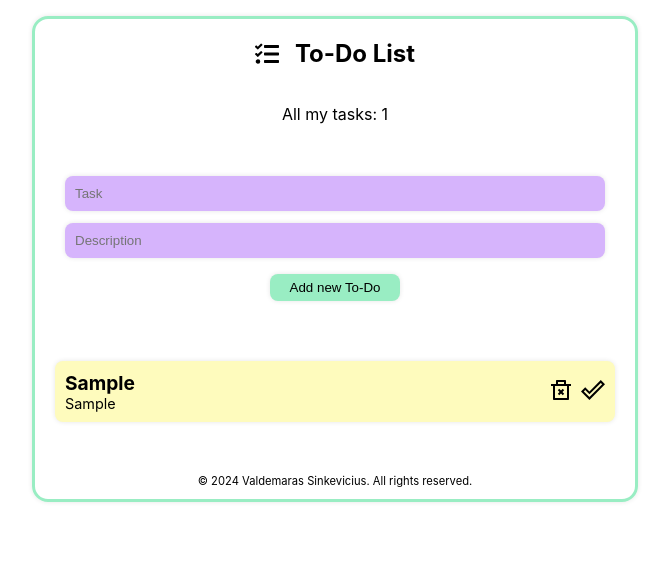
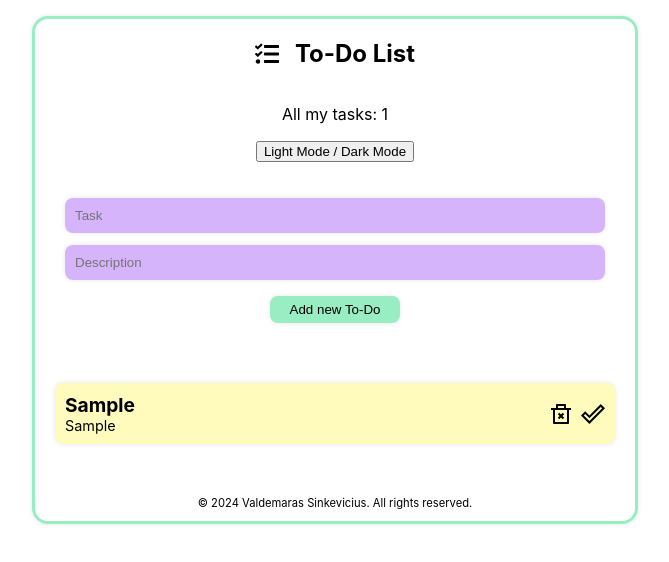
Before and after one commit to valsin132/TO-DO-APP, a React (Vite) app: page / in a window 1280 px wide. Both pictures are taken after typing "Sample", "Sample" into the empty fields and a click on the input "Add new To-Do". Shown: the top 562 px of the page, without its empty margins (305-974 px from the left). Built offline with nearby package versions, Linux system fonts and the light colour scheme.

Commit message:
added ThemeContext

```diff
--- a/src/App.jsx
+++ b/src/App.jsx
@@ -1,18 +1,33 @@
+import ThemeContextProvider, { ThemeContext } from './contexts/ThemeContext';
+import ToDoContextProvider from "./contexts/ToDoContext";
 import Navbar from "./components/Navbar";
-import ToDoContextProvider from "./contexts/ToDoContext";
 import TaskList from "./components/TaskList";
 import TaskForm from "./components/TaskForm";
 import Footer from "./components/Footer";
+import { useContext } from 'react';
 
 function App() {
   return (
-    <div className="app">
+      <ThemeContextProvider>
         <ToDoContextProvider>
-          <Navbar />
-          <TaskForm />
-          <TaskList />
-          <Footer />
+          <AppContent />
         </ToDoContextProvider>
+      </ThemeContextProvider>
+  );
+}
+
+function AppContent() {
+  const { isLightTheme, light, dark } = useContext(ThemeContext);
+  const theme = isLightTheme ? light : dark;
+
+  return (
+    <div className='app-wrapper'>
+      <div className="app" style={{ background: theme.bg }}>
+        <Navbar />
+        <TaskForm />
+        <TaskList />
+        <Footer />
+      </div>
     </div>
   );
 }
--- a/src/components/Footer.jsx
+++ b/src/components/Footer.jsx
@@ -1,8 +1,13 @@
+import { useContext } from 'react'
+import { ThemeContext } from '../contexts/ThemeContext';
+
 const Footer = () => {
+    const { isLightTheme, light, dark } = useContext(ThemeContext);
+    const theme = isLightTheme ? light : dark;
     const currentYear = new Date().getFullYear();
 
     return (
-        <p className="footer">
+        <p className='footer' style={{ color: theme.syntax }}>
             &copy; {currentYear} Valdemaras Sinkevicius. All rights reserved.
         </p>
      );
--- a/src/components/Navbar.jsx
+++ b/src/components/Navbar.jsx
@@ -1,17 +1,22 @@
 import { useContext } from 'react'
+import { ThemeContext } from '../contexts/ThemeContext';
 import { ToDoContext } from '../contexts/ToDoContext';
+import ThemeToggle from './ThemeToggle';
 import { FaTasks } from "react-icons/fa";
 
 const Navbar = () => {
     const {tasks} = useContext(ToDoContext);
+    const { isLightTheme, light, dark } = useContext(ThemeContext);
+    const theme = isLightTheme ? light : dark;
 
     return (
-        <nav className='nav-wrapper'>
+        <nav className='nav-wrapper' style={{ color: theme.syntax }}>
             <div className='logo'>
                 <FaTasks className='logo-icon' />
-                <h1>To-Do List</h1>
+                <h1 className='logo-name'>To-Do List</h1>
             </div>
             <p>All my tasks: {tasks.length}</p>
+            <ThemeToggle />
         </nav>
     );
 }
--- a/src/components/TaskDetails.jsx
+++ b/src/components/TaskDetails.jsx
@@ -1,14 +1,11 @@
 /* eslint-disable react/prop-types */
 import { useContext } from 'react';
-// import { ThemeContext } from '../contexts/ThemeContext';
 import { ToDoContext } from '../contexts/ToDoContext';
 import { RiDeleteBin2Line } from "react-icons/ri";
 import { MdOutlineDoneOutline } from "react-icons/md";
 
 const TaskDetails = ({task}) => {
     const {removeTask, toggleTaskCompletion} = useContext(ToDoContext);
-    // const {isLightTheme, light, dark} = useContext(ThemeContext);
-    // const theme = isLightTheme ? light : dark;
     const handleComplete = () => {
         toggleTaskCompletion(task.id)
     };
@@ -17,10 +14,10 @@ const TaskDetails = ({task}) => {
     return (
         <li className={task.isCompleted ? 'task-completed' : ''}>
             <div>
-                <div className="task">{task.task}</div>
-                <div className="description">{task.description}</div>
+                <div className='task'>{task.task}</div>
+                <div className='description'>{task.description}</div>
             </div>
-            <div>
+            <div className='task-icons'>
                 <RiDeleteBin2Line className='delete-icon' onClick={() => removeTask(task.id)} />
                 <MdOutlineDoneOutline className='complete-icon' onClick={handleComplete} />
             </div>
--- a/src/components/TaskList.jsx
+++ b/src/components/TaskList.jsx
@@ -17,7 +17,7 @@ const TaskList = () => {
         </div>
     )
     : (
-        <div className="empty">Seems lonely in here, what are you up to?</div>
+        <div className='empty'>Seems lonely in here, what are you up to?</div>
     );
 }
 
--- a/src/contexts/ThemeContext.jsx
+++ b/src/contexts/ThemeContext.jsx
@@ -8,8 +8,8 @@ const ThemeContextProvider = ( props ) => {
 
     const theme = {
         isLightTheme,
-        light: { syntax: '#555', ui: '#ddd', bg: '#eee' },
-        dark: { syntax: '#ddd', ui: '#333', bg: '#555' }
+        light: { syntax: '#000', bg: '#fff' },
+        dark: { syntax: '#fff', bg: '#18191A' }
     };
 
     const toggleTheme = () => {
--- a/src/index.css
+++ b/src/index.css
@@ -1,10 +1,14 @@
 body {
   margin: 0;
+  padding: 0;
   font-family: -apple-system, BlinkMacSystemFont, 'Segoe UI', 'Roboto', 'Oxygen',
     'Ubuntu', 'Cantarell', 'Fira Sans', 'Droid Sans', 'Helvetica Neue',
     sans-serif;
   -webkit-font-smoothing: antialiased;
   -moz-osx-font-smoothing: grayscale;
+}
+
+.app-wrapper {
   background-color: #fff;
 }
 
@@ -35,7 +39,7 @@ body {
   padding-right: 1rem;
 }
 
-.logo h1 {
+.logo-name {
   margin: 10px 0;
 }
 
@@ -59,18 +63,23 @@ body {
   box-shadow: 0px 0px 5px 0px rgba(0,0,0,0.1);
 }
 
-.task-list .task {
+.task {
   font-weight: bold;
   font-size: 1.2em;
 }
 
-.task-list .description {
+.description {
   font-size: 0.9em;
 }
 
 .task-list li.task-completed {
   background-color: #99EDC3;
   text-decoration: line-through;
+}
+
+.task-icons {
+  display: flex;
+  gap: 0.5rem;
 }
 
 .complete-icon {
@@ -83,7 +92,6 @@ body {
   min-width: 1.5rem;
   min-height: 1.5rem;
   cursor: pointer;
-  padding-right: 0.5rem;
 }
 
 .empty {
@@ -107,6 +115,7 @@ input[type='text'] {
 }
 
 input[type='submit'] {
+  color: #000;
   margin: 10px auto;
   padding: 6px 20px;
   border: none;
```
